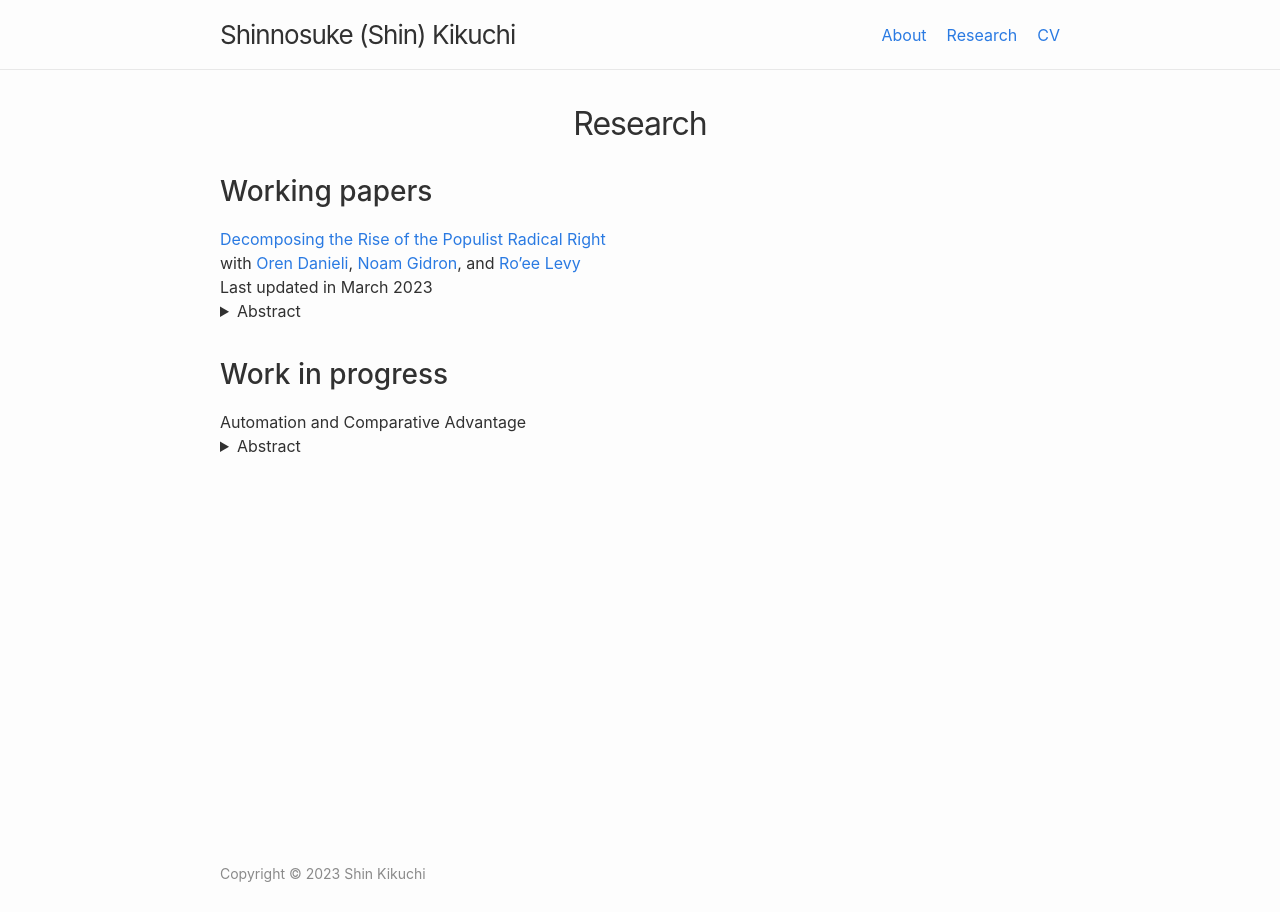
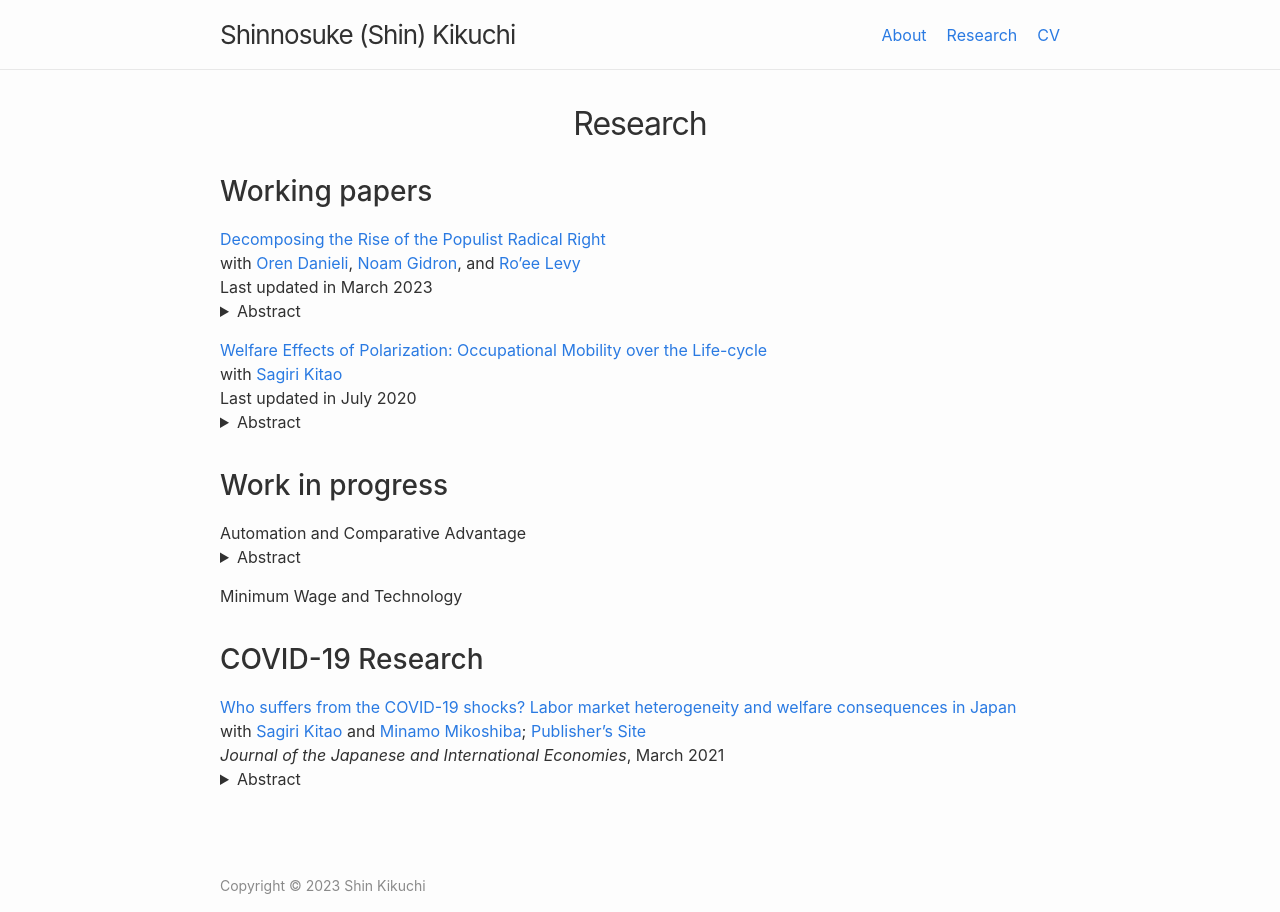
Before and after one commit to shinnkikuchi/shinnkikuchi.github.io, a Jekyll site: the page built from research.md, in a window 1280 px wide. Built offline with Jekyll 4.4.1, drawn with Linux system fonts in a browser that asks for light colours; some of the changed text lies outside the part shown.

Commit message:
Revert "Update research.md"
This reverts commit 9ca4d2ab4378f0637deb32c6f398d725951628e2.

```diff
--- a/research.md
+++ b/research.md
@@ -18,6 +18,17 @@ Last updated in March 2023<br>
 </details>
 
 
+<a href="/files/research/KK-ROBOT.pdf" target="_blank">Welfare Effects of Polarization: Occupational Mobility over the Life-cycle</a><br>
+with <a href="https://sites.google.com/site/sagirikitao/home" target="_blank">Sagiri Kitao</a><br>
+Last updated in July 2020<br>
+<details style="margin-bottom: 15px; margin-top: -15px">
+	<summary>Abstract</summary>
+
+	What are the welfare effects of polarization: wage and employment losses of middle-class workers relative to low- and high-skill groups? We build a model of overlapping generations who choose consumption, savings, labor supply, and occupations over their life-cycles, and accumulate human capital. We simulate a wage shift observed since the early 1980s and investigate individuals’ responses. Polarization improves welfare of young individuals that are high-skilled, while it hurts low-skilled individuals across all ages and especially younger ones. The gain of the high-skilled is larger for generations entering in later periods, who can fully exploit the rising skill premium.
+
+</details>
+
+
 ## Work in progress
 Automation and Comparative Advantage<br>
 <details style="margin-bottom: 15px; margin-top: -15px">
@@ -26,3 +37,18 @@ Automation and Comparative Advantage<br>
 	I study how automation affects comparative advantage. In the past centuries, the initial stages of economic development featured comparative advantage in low-skill-intensive sectors due to low-skill-labor abundance, as predicted by the Heckscher-Ohlin Theorem. I show, however, that this relationship has weakened—or even reversed—in the 21st century. This decoupling/reversal occurs because automation provides developed countries with endogenous comparative advantage in low-skill-intensive sectors. My counterfactual analysis shows that recent developing countries would have specialized in low-skill intensive sectors and enjoyed more gains from trade, as East Asian countries did, without automation in developed countries.
 
 </details>
+
+
+Minimum Wage and Technology<br>
+
+
+## COVID-19 Research
+<a href="/files/research/KKM-COVID19.pdf">Who suffers from the COVID-19 shocks? Labor market heterogeneity and welfare consequences in Japan</a><br>
+with <a href="https://sites.google.com/site/sagirikitao/home?authuser=0" target="_blank">Sagiri Kitao</a> and <a href="https://sites.google.com/view/minamomikoshiba/home" target="_blank">Minamo Mikoshiba</a>; <a href="https://www.sciencedirect.com/science/article/pii/S088915832030054X">Publisher's Site</a> <br>
+*Journal of the Japanese and International  Economies*, March 2021<br>
+<details style="margin-bottom: 15px; margin-top: -15px">
+	<summary>Abstract</summary>
+
+	Effects of the COVID-19 shocks in the Japanese labor market vary across workers of different age groups, genders, employment types, education levels, occupations, and industries. We document heterogeneous changes in employment and earnings in response to the COVID-19 shocks, observed in various data sources during the initial months after the onset of the pandemic in Japan. We then feed these shocks into a life-cycle model of heterogeneous agents to quantify welfare consequences of the COVID-19 shocks. In each dimension of the heterogeneity, the shocks are amplified for those who earned less prior to the crisis. Contingent workers are hit harder than regular workers, younger workers than older workers, females than males, and workers engaged in social and non-flexible jobs than those in ordinary and flexible jobs. The most severely hurt by the COVID-19 shocks has been a group of female, contingent, low-skilled workers, engaged in social and non-flexible jobs and without a spouse of a different group.
+
+</details>
```
